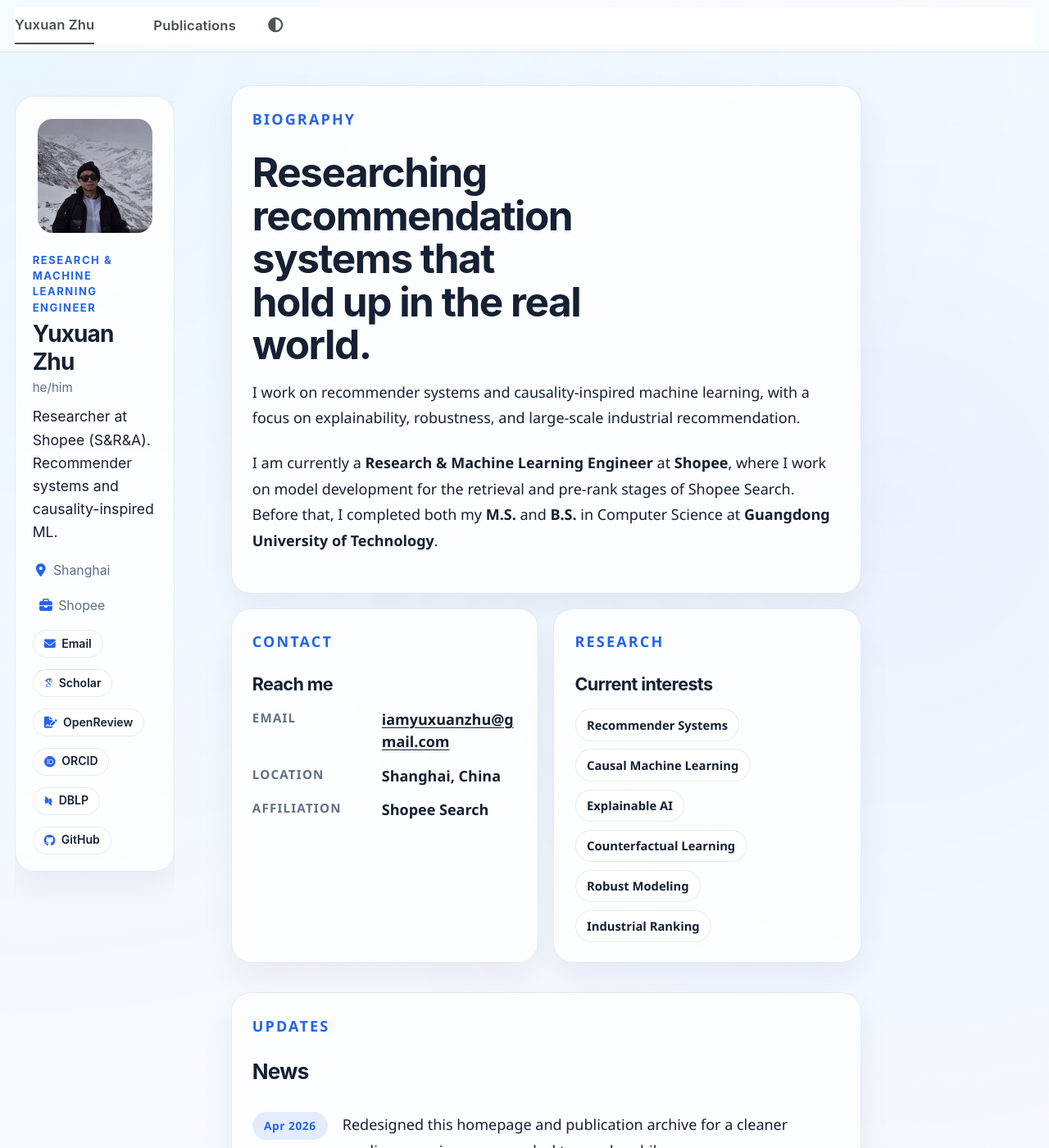
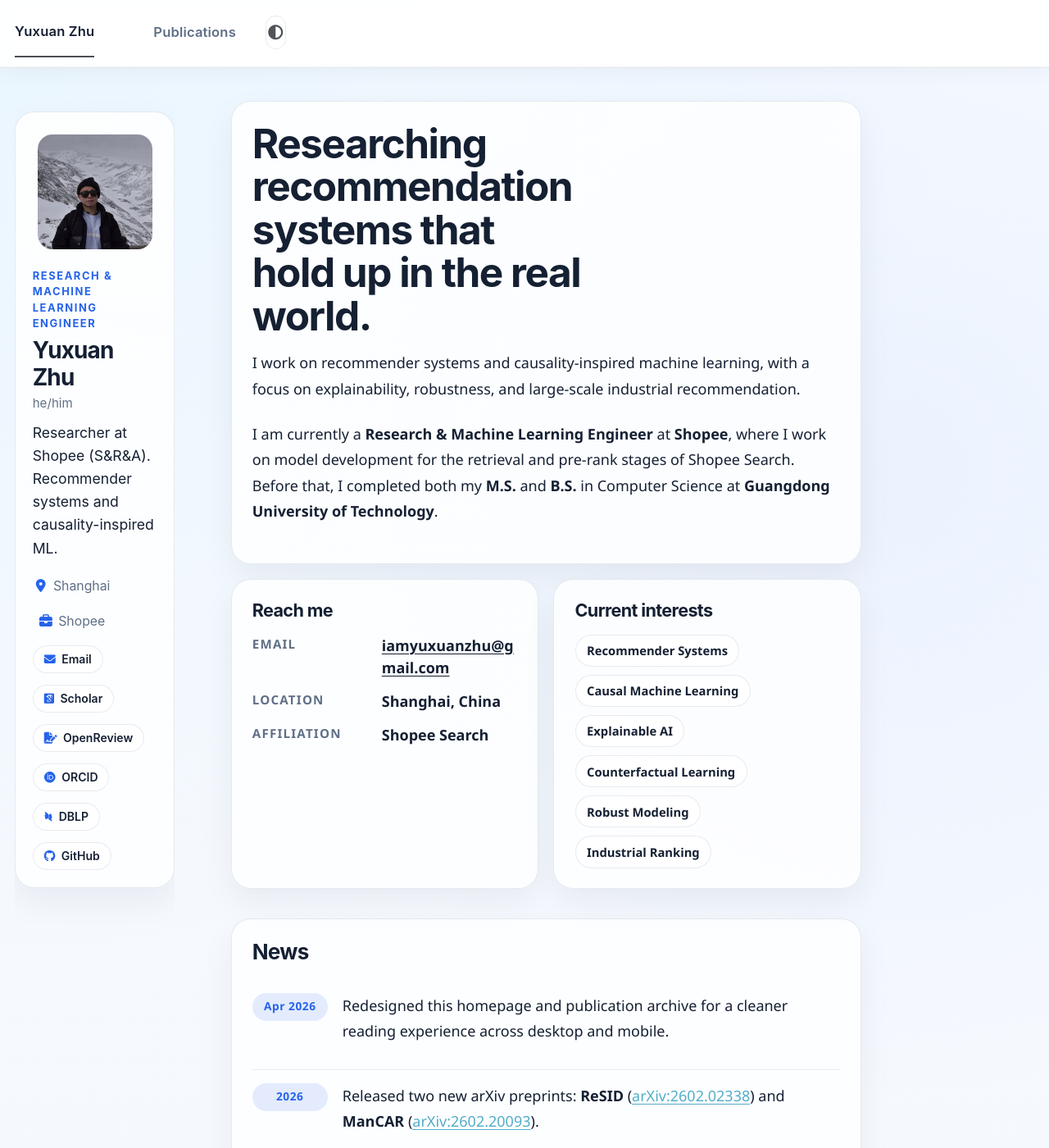
Before and after one commit to EthanChu7/yuxuan.zhu.github.io, a Jekyll site: the page built from _pages/about.md, in a window 1280 px wide and 1400 px high. Shown: the whole window at 82% size. Built offline with Jekyll 4.4.1, drawn with Linux system fonts in a browser that asks for light colours; some web fonts are replaced; a script bundle is joined from its source files by our own code; library files that are not in the unit come from our copies; some of the changed text lies outside the part shown.

Commit message:
Fix dark mode and clean layout headers

```diff
--- a/_includes/author-profile.html
+++ b/_includes/author-profile.html
@@ -32,7 +32,7 @@
         <li><a href="mailto:{{ author.email }}"><i class="fas fa-envelope" aria-hidden="true"></i><span>Email</span></a></li>
       {% endif %}
       {% if author.googlescholar %}
-        <li><a href="{{ author.googlescholar }}"><i class="ai ai-google-scholar" aria-hidden="true"></i><span>Scholar</span></a></li>
+        <li><a href="{{ author.googlescholar }}"><i class="ai ai-google-scholar-square" aria-hidden="true"></i><span>Scholar</span></a></li>
       {% endif %}
       {% if author.openreview %}
         <li><a href="{{ author.openreview }}"><i class="fas fa-file-signature" aria-hidden="true"></i><span>OpenReview</span></a></li>
--- a/_pages/about.md
+++ b/_pages/about.md
@@ -7,7 +7,6 @@ redirect_from:
 ---
 
 <section class="content-card intro-card">
-  <p class="section-kicker">Biography</p>
   <h2>Researching recommendation systems that hold up in the real world.</h2>
   <p class="intro-lead">I work on recommender systems and causality-inspired machine learning, with a focus on explainability, robustness, and large-scale industrial recommendation.</p>
   <p>I am currently a <strong>Research &amp; Machine Learning Engineer</strong> at <strong>Shopee</strong>, where I work on model development for the retrieval and pre-rank stages of Shopee Search. Before that, I completed both my <strong>M.S.</strong> and <strong>B.S.</strong> in Computer Science at <strong>Guangdong University of Technology</strong>.</p>
@@ -15,7 +14,6 @@ redirect_from:
 
 <section class="split-grid">
   <article class="content-card compact-card">
-    <p class="section-kicker">Contact</p>
     <h2>Reach me</h2>
     <div class="info-stack">
       <div class="info-row"><span>Email</span><a href="mailto:iamyuxuanzhu@gmail.com">iamyuxuanzhu@gmail.com</a></div>
@@ -25,7 +23,6 @@ redirect_from:
   </article>
 
   <article class="content-card compact-card">
-    <p class="section-kicker">Research</p>
     <h2>Current interests</h2>
     <div class="tag-cloud">
       <span>Recommender Systems</span>
@@ -40,10 +37,7 @@ redirect_from:
 
 <section class="content-card">
   <div class="section-heading">
-    <div>
-      <p class="section-kicker">Updates</p>
-      <h2>News</h2>
-    </div>
+    <div><h2>News</h2></div>
   </div>
   <div class="timeline-list">
     <article class="timeline-item">
@@ -63,10 +57,7 @@ redirect_from:
 
 <section class="content-card">
   <div class="section-heading">
-    <div>
-      <p class="section-kicker">Highlights</p>
-      <h2>Selected publications</h2>
-    </div>
+    <div><h2>Selected publications</h2></div>
     <a class="section-link" href="/yuxuan.zhu.github.io/publications/">View all publications</a>
   </div>
 
@@ -132,10 +123,7 @@ redirect_from:
 
 <section class="content-card">
   <div class="section-heading">
-    <div>
-      <p class="section-kicker">Network</p>
-      <h2>Co-authors</h2>
-    </div>
+    <div><h2>Co-authors</h2></div>
   </div>
   <div class="coauthor-graph">
     <div id="coauthor-graph-app" class="coauthor-graph__stage" data-self-name="Yuxuan Zhu"></div>
@@ -155,7 +143,6 @@ redirect_from:
 
 <section class="split-grid split-grid--bottom">
   <article class="content-card">
-    <p class="section-kicker">Experience</p>
     <h2>Work experience</h2>
     <div class="experience-card">
       <p class="experience-role">Research &amp; Machine Learning Engineer</p>
@@ -166,7 +153,6 @@ redirect_from:
   </article>
 
   <article class="content-card">
-    <p class="section-kicker">Service</p>
     <h2>Academic service</h2>
     <div class="service-panel">
       <p><strong>Reviewer</strong></p>
@@ -177,7 +163,6 @@ redirect_from:
 
 <section class="split-grid split-grid--bottom">
   <article class="content-card">
-    <p class="section-kicker">Links</p>
     <h2>Profiles</h2>
     <div class="link-list-modern">
       <a href="https://scholar.google.com/citations?hl=en&user=iqf_6DYAAAAJ">Google Scholar</a>
@@ -188,7 +173,6 @@ redirect_from:
   </article>
 
   <article class="content-card">
-    <p class="section-kicker">Toolkit</p>
     <h2>Skills</h2>
     <div class="info-stack">
       <div class="info-row"><span>Machine Learning</span><strong>Recommender systems, ranking, retrieval, multi-task learning</strong></div>
--- a/_pages/publications.html
+++ b/_pages/publications.html
@@ -9,7 +9,6 @@ hide_title: true
 {% include base_path %}
 
 <section class="archive-intro">
-  <p class="section-kicker">Research output</p>
   <h1 class="archive-display-title">Publications</h1>
   <p>A year-organized list of papers across recommendation, causal machine learning, explainability, and robustness. Each entry links to the paper page, with paper and code links where available.</p>
 </section>
@@ -19,7 +18,6 @@ hide_title: true
   {% for year in pubs_by_year %}
     <section class="pub-year-section">
       <div class="pub-year-header">
-        <p class="section-kicker">Year</p>
         <h2 class="pub-year">{{ year.name }}</h2>
       </div>
       <div class="pub-year-grid">
--- a/assets/css/main.scss
+++ b/assets/css/main.scss
@@ -167,7 +167,7 @@
   margin: 0 0 0.5rem;
 }
 
-.dark .sun-card {
+html[data-theme="dark"] .sun-card {
   border-color: var(--global-border-color);
   background: var(--global-bg-color);
 }
@@ -264,7 +264,7 @@
   font-weight: 600;
 }
 
-.dark .modern-pagination .pagination--pager {
+html[data-theme="dark"] .modern-pagination .pagination--pager {
   background: linear-gradient(180deg, #2b3342 0%, #222937 100%);
   color: #f2f5fb !important;
 }
@@ -274,7 +274,7 @@
   color: #5a6678 !important;
 }
 
-.dark .modern-pagination .pagination--pager.disabled {
+html[data-theme="dark"] .modern-pagination .pagination--pager.disabled {
   color: #cfd9ef !important;
 }
 
@@ -353,23 +353,23 @@
   font-weight: 400 !important;
 }
 
-.dark .coauthor-svg .edge-layer {
+html[data-theme="dark"] .coauthor-svg .edge-layer {
   stroke: #d7e6ff;
 }
 
-.dark .coauthor-svg .edge-layer text {
+html[data-theme="dark"] .coauthor-svg .edge-layer text {
   fill: #e7f0ff;
 }
 
-.dark .coauthor-svg .dot-layer circle {
+html[data-theme="dark"] .coauthor-svg .dot-layer circle {
   fill: #d7e6ff;
 }
 
-.dark .coauthor-svg .label-layer text {
+html[data-theme="dark"] .coauthor-svg .label-layer text {
   fill: #f5f9ff;
 }
 
-.dark .coauthor-graph__stage {
+html[data-theme="dark"] .coauthor-graph__stage {
   background:
     radial-gradient(circle at 50% 50%, rgba(34, 211, 238, 0.13), transparent 44%),
     radial-gradient(circle at 18% 22%, rgba(59, 130, 246, 0.12), transparent 24%),
@@ -537,7 +537,7 @@
   --site-card-strong: rgba(255, 255, 255, 0.94);
 }
 
-.dark {
+html[data-theme="dark"] {
   --site-accent: #7dd3fc;
   --site-accent-soft: rgba(125, 211, 252, 0.12);
   --site-ink: #edf4ff;
@@ -560,7 +560,7 @@ body {
   color: var(--site-ink);
 }
 
-.dark body {
+html[data-theme="dark"] body {
   background:
     radial-gradient(circle at top left, rgba(34, 211, 238, 0.08), transparent 24%),
     radial-gradient(circle at 85% 12%, rgba(56, 189, 248, 0.08), transparent 18%),
@@ -573,29 +573,54 @@ a {
 }
 
 .masthead {
-  backdrop-filter: blur(18px);
-  background: rgba(250, 252, 255, 0.72);
+  backdrop-filter: none;
+  background: rgba(255, 255, 255, 0.94);
   border-bottom: 1px solid var(--site-border);
+  box-shadow: 0 6px 24px rgba(15, 23, 42, 0.04);
 }
 
-.dark .masthead {
-  background: rgba(9, 15, 27, 0.7);
+html[data-theme="dark"] .masthead {
+  background: rgba(10, 16, 28, 0.96);
+  box-shadow: none;
 }
 
 .masthead__inner-wrap {
   max-width: 1320px;
+  padding-left: 1rem;
+  padding-right: 1rem;
 }
 
 .masthead .visible-links > li > a {
   font-size: 0.92rem;
   font-weight: 600;
   letter-spacing: 0.01em;
+  color: var(--site-muted);
+  padding-top: 0.95rem;
+  padding-bottom: 0.95rem;
+}
+
+.masthead .visible-links > li.selected > a,
+.masthead .visible-links > li > a:hover {
+  color: var(--site-ink);
+  text-decoration: none;
 }
 
 .masthead__menu-item--lg a {
   color: var(--site-ink);
   font-weight: 700;
   letter-spacing: 0.02em;
+}
+
+#site-nav {
+  min-height: 64px;
+}
+
+#theme-toggle a {
+  width: 2.25rem;
+  height: 2.25rem;
+  border-radius: 999px;
+  border: 1px solid var(--site-border);
+  background: var(--site-card-strong);
 }
 
 .sidebar .author-card,
@@ -609,12 +634,12 @@ a {
   box-shadow: 0 16px 40px rgba(15, 23, 42, 0.06);
 }
 
-.dark .sidebar .author-card,
-.dark .content-card,
-.dark .publications-list .pub-item,
-.dark .experience-card,
-.dark .service-panel,
-.dark .pub-card {
+html[data-theme="dark"] .sidebar .author-card,
+html[data-theme="dark"] .content-card,
+html[data-theme="dark"] .publications-list .pub-item,
+html[data-theme="dark"] .experience-card,
+html[data-theme="dark"] .service-panel,
+html[data-theme="dark"] .pub-card {
   box-shadow: none;
 }
 
@@ -626,7 +651,7 @@ a {
     radial-gradient(circle at top right, rgba(56, 189, 248, 0.1), transparent 34%);
 }
 
-.dark .sidebar .author-card {
+html[data-theme="dark"] .sidebar .author-card {
   background:
     linear-gradient(180deg, rgba(16, 24, 39, 0.9), rgba(12, 18, 31, 0.82)),
     radial-gradient(circle at top right, rgba(56, 189, 248, 0.08), transparent 34%);
@@ -889,7 +914,7 @@ a {
     radial-gradient(circle at top right, rgba(37, 99, 235, 0.08), transparent 28%);
 }
 
-.dark .pub-card--featured {
+html[data-theme="dark"] .pub-card--featured {
   background:
     linear-gradient(180deg, rgba(16, 24, 39, 0.95), rgba(14, 21, 35, 0.84)),
     radial-gradient(circle at top right, rgba(125, 211, 252, 0.08), transparent 28%);
@@ -1035,7 +1060,7 @@ a {
       linear-gradient(180deg, rgba(248, 250, 255, 0.98), rgba(242, 246, 252, 0.98));
   }
 
-  .dark body {
+  html[data-theme="dark"] body {
     background:
       radial-gradient(circle at top left, rgba(34, 211, 238, 0.08), transparent 28%),
       linear-gradient(180deg, rgba(8, 13, 23, 0.98), rgba(9, 14, 24, 0.98));
```
